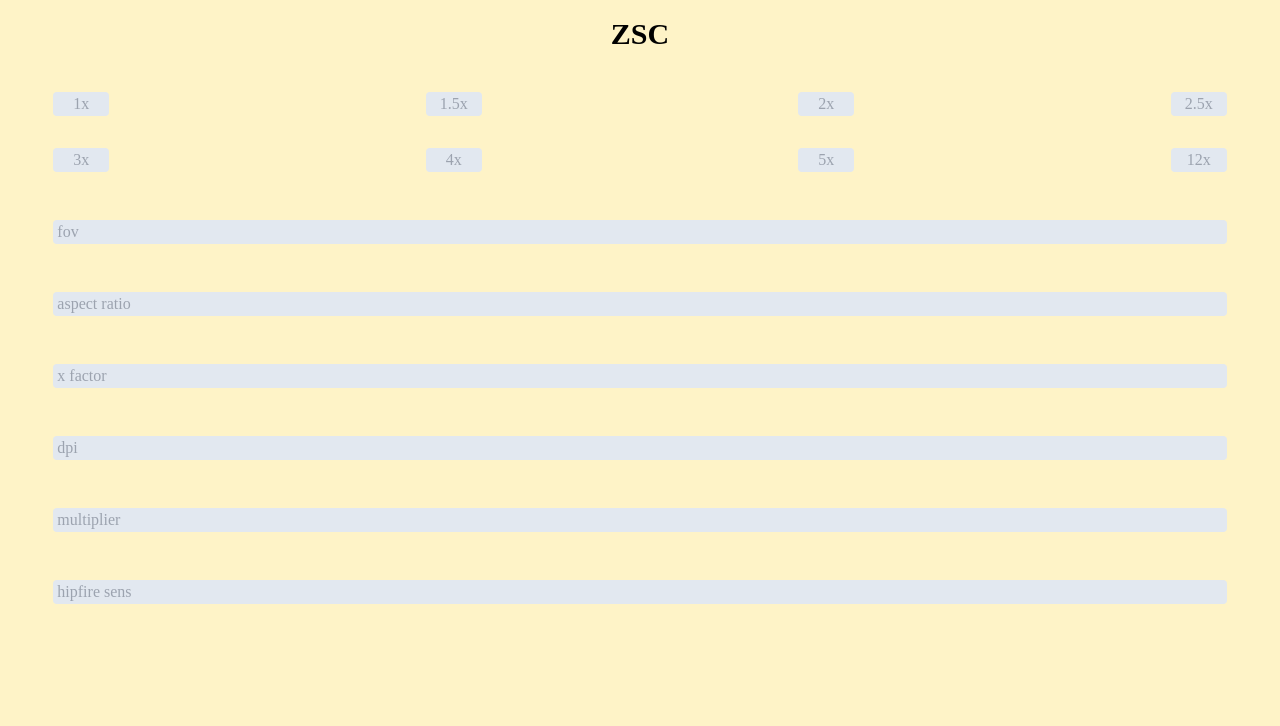
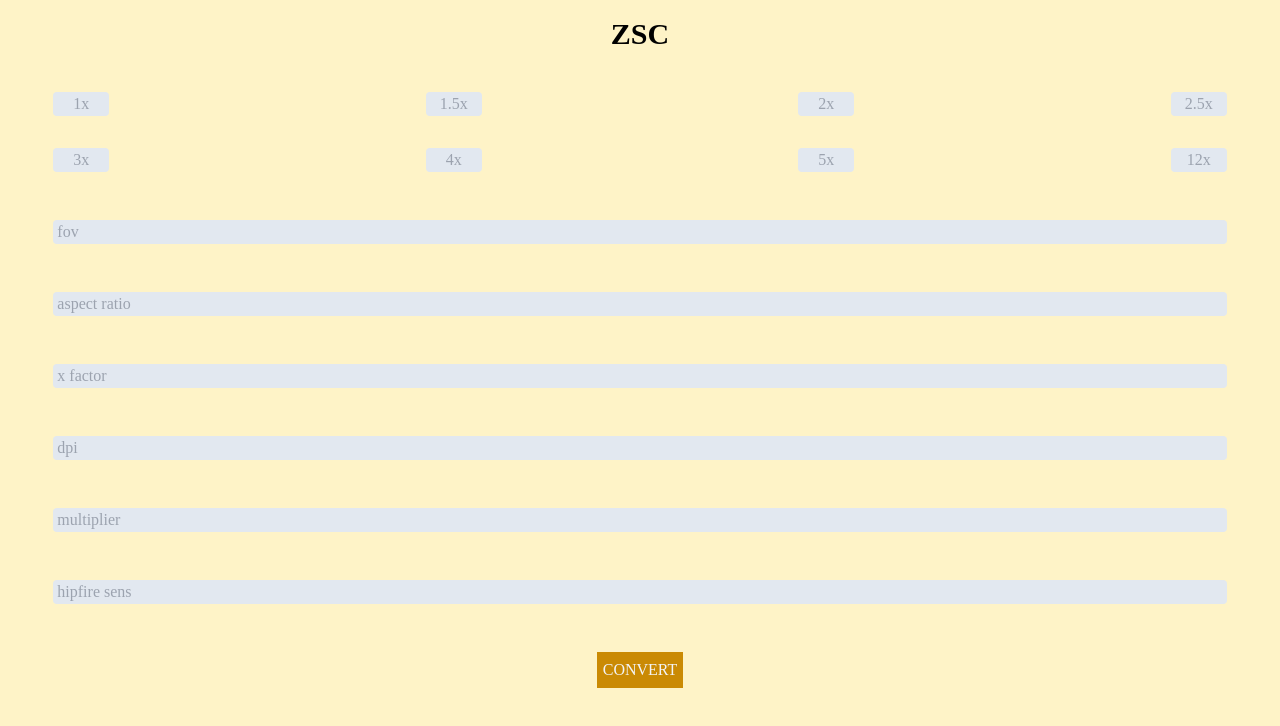
Before and after one commit to qnpham/siege-sens-calculator, a React (Create React App) app in the folder app/: page / in a window 1280 px wide. Shown: the top 726 px of the page. Built offline with nearby package versions, Linux system fonts and the light colour scheme.

Commit message:
added back button

```diff
--- a/app/src/App.tsx
+++ b/app/src/App.tsx
@@ -17,6 +17,7 @@ function NonScopeInputs(props: any) {
           type="text"
           className="rounded bg-slate-200 w-full pl-1"
           placeholder={e.label}
+          key={e.key}
         />
       </div>
     );
@@ -76,6 +77,11 @@ function App() {
         </div>
         <NonScopeInputs prop={nonScopeInputNames} />
       </div>
+      <div className="button-container text-center">
+        <button className="bg-yellow-600 text-gray-100 p-1.5 mt-12">
+          CONVERT
+        </button>
+      </div>
     </main>
   );
 }
```
